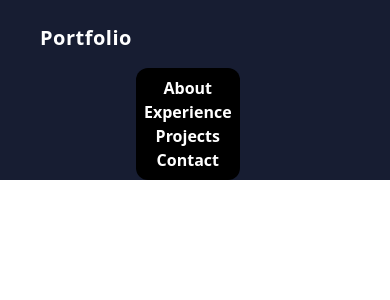
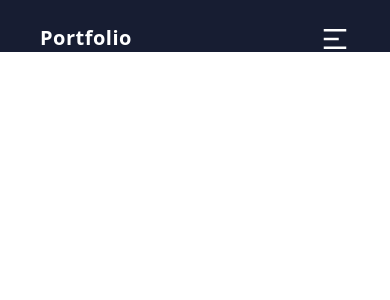
Before and after one commit to PahanSanjana/portfolio, a React (Vite) app in the folder portfolio_react/: page / in a window 390 px wide. Shown: the top 300 px of the page. Built offline with nearby package versions, Linux system fonts and the light colour scheme.

Commit message:
make responsive Nav bar

```diff
--- a/portfolio_react/package.json
+++ b/portfolio_react/package.json
@@ -10,6 +10,7 @@
     "preview": "vite preview"
   },
   "dependencies": {
+    "@remixicon/react": "^4.6.0",
     "@tailwindcss/vite": "^4.1.3",
     "react": "^19.0.0",
     "react-dom": "^19.0.0",
--- a/portfolio_react/src/components/Navbar/Navbar.jsx
+++ b/portfolio_react/src/components/Navbar/Navbar.jsx
@@ -1,17 +1,52 @@
-import React from 'react'
+import { RiCloseLine, RiMenu2Line } from '@remixicon/react';
+import React, { useState } from 'react'
 
 
 
 export const Navbar = () => {
+    const [menu,openMenu] = useState(false);
+    const [showMenu, setShowmenu] = useState(true);
   return (
     <nav className="flex flex-wrap justify-between md:items-center text-white px-10 pt-6 md:px-20">
         <span className="text-xl font-bold tracking-wide">Portfolio</span>
-        <ul className="mx-24 py-2 mt-4 font-semibold md:mt-5 bg-black px-2 rounded-xl bg-opacity-30 md:border-none text-center md:bg-transparent md:static md:mx-0 md:flex gap-6">
-            <li>About</li>
-            <li>Experience</li>
-            <li>Projects</li>
-            <li>Contact</li>
+        <ul className={`${
+            menu ? "block": "hidden"
+        }     mx-24 py-2 mt-4 font-semibold md:mt-5 bg-black px-2 rounded-xl bg-opacity-30 md:border-none text-center md:bg-transparent md:static md:mx-0 md:flex gap-6`}>
+            <a href="#About">
+            <li className="text-md transition-all duration-300 p-1 md:p-0">
+                About
+            </li>
+            </a>
+            <a href="#Experience">
+            <li className="text-md transition-all duration-300 p-1 md:p-0">
+                Experience
+            </li>
+            </a>
+            <a href="#Projects">
+            <li className="text-md transition-all duration-300 p-1 md:p-0">
+                Projects
+            </li>
+            </a>
+            <a href="#Contact">
+            <li className="text-md transition-all duration-300 p-1 md:p-0">
+                Contact
+            </li>
+            </a>
         </ul>
+        {showMenu ? (
+            <RiMenu2Line size={30}
+            className="md:hidden absolute right-10 top-6 transition-all duration-300"
+            onClick={()=>{
+                openMenu(!menu);
+                setShowmenu(!showMenu);
+            }}
+            />
+        ): (
+        <RiCloseLine
+        size={30}
+        className="md:hidden absolute right-10 top-6 transition-all duration-300"
+        />
+    )}
     </nav>
   )
 }
```
Also changed, not shown: 1 other file (tests, documents, lock files or other folders).
